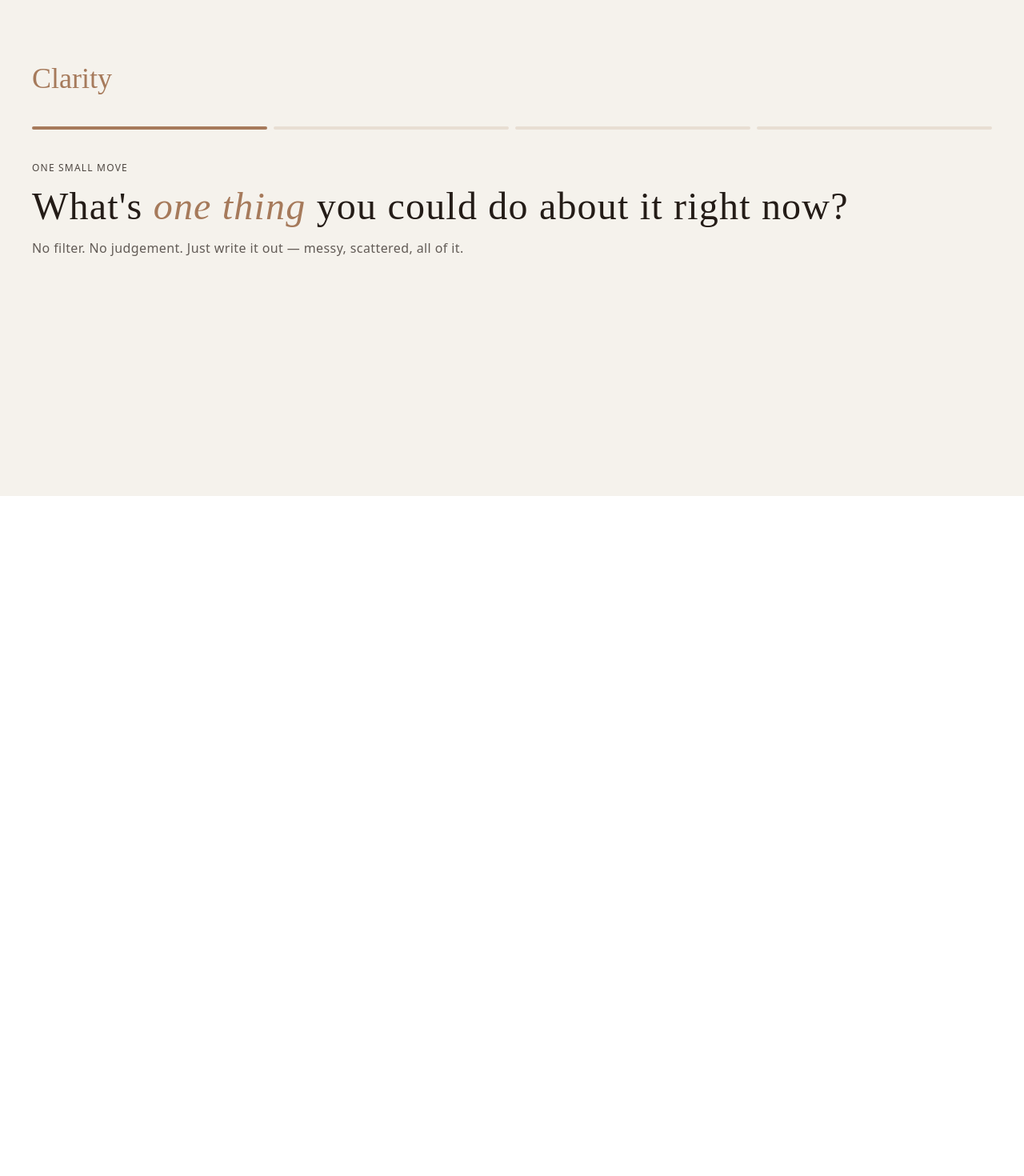
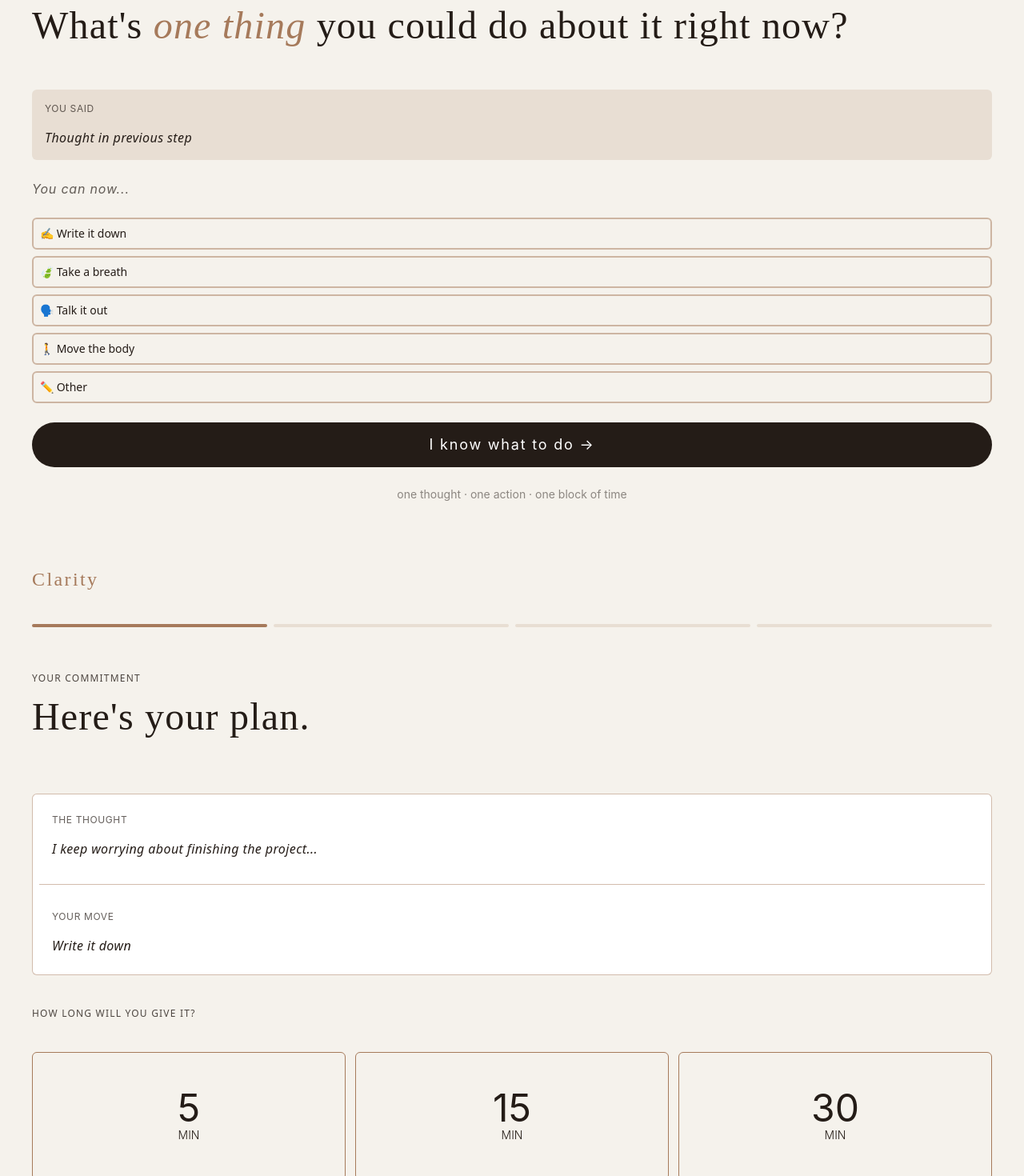
Before and after one commit to V-le319/clarity-for-overthinkers, a React (Create React App) app: page / in a window 1280 px wide. Shown: the part 1780-3250 px from the top of the page at 80% size. Before the commit the page ends 2400 px from the top, so only its background shows below. Built offline with nearby package versions, Linux system fonts and the light colour scheme.

Commit message:
complete 2nd + 3rd components layout + UI

```diff
--- a/src/ActionQuestion.tsx
+++ b/src/ActionQuestion.tsx
@@ -1,8 +1,12 @@
+import { useState } from "react"
+
 export function ActionQuestion() {
+    const [selected, setSelected] = useState<string | null>(null);
+
     return (
-        <div className="bg-mainBg h-screen max-w-screen p-6 md:p-10 flex flex-col justify-center items-start">
+        <div className="bg-mainBg min-h-screen max-w-screen p-6 md:p-10 flex flex-col gap-6 justify-center items-start">
             <div className="header w-full">
-                <h1 className="font-serif text-2xl md:text-4xl text-button mb-6 md:mb-10">Clarity</h1>
+                <h1 className="font-serif text-2xl font-extralight tracking-widest text-button mb-6 md:mb-10">Clarity</h1>
                 <div className="flex gap-2 w-full">
                     <div className="h-1 w-full bg-button rounded-md"></div>
                     <div className="h-1 w-full bg-lightBg rounded-md"></div>
@@ -11,12 +15,61 @@ export function ActionQuestion() {
                 </div>
                 </div>
 
-                <div className="thought-question py-10 ">
-                <p className="text-text font-sans uppercase  font-light opacity-80 text-xs tracking-widest ">one small move</p>
-                <h1 className="text-text font-serif font-light text-4xl md:text-5xl py-4 tracking-wide">
+                <div className="action-question py-4 ">
+                    <p className="text-text font-sans uppercase  font-light opacity-80 text-xs tracking-widest ">one small move</p>
+                    <h1 className="text-text font-serif font-light text-4xl md:text-5xl py-4  tracking-wide">
                     What's <span className="text-button italic">one thing</span> you could do about it right now?
                     </h1>
-                <p className="text-text font-sans  opacity-70 text-sm md:text-base tracking-wide ">No filter. No judgement. Just write it out — messy, scattered, all of it.</p>
+                </div>
+
+                <div className="w-full h-auto bg-lightBg p-4 rounded-md flex flex-col gap-4 justify-center items-start">
+                    <h2 className="text-text opacity-70 uppercase tracking-wider text-xs">you said</h2>
+                    <p id="thought" className="text-text font-sans tracking-wide italic">Thought in previous step</p>
+                </div>
+
+                <div className="h-full w-full text-text text-opacity-70 italic tracking-wider ">
+                    <p>You can now...</p>
+                </div>
+
+                <div className="h-full w-full flex flex-col gap-2">
+                    <div onClick={() => setSelected('write')}
+                        className={`h-10 w-full p-2 border-2 flex items-center cursor-pointer text-text font-sans text-sm rounded-md
+    ${selected === 'write' ? 'bg-lightBg text-text border-button border-opacity-50' : 'border-button border-opacity-50 hover:bg-lightBg'}`}>
+                        ✍ Write it down</div>
+                    <div onClick={() => setSelected('breathe')}
+                        className={`h-10 w-full p-2 border-2 flex items-center cursor-pointer text-text font-sans text-sm rounded-md
+    ${selected === 'breathe' ? 'bg-lightBg text-text border-button border-opacity-50' : 'border-button border-opacity-50 hover:bg-lightBg'}`}>
+                        🍃 Take a breath</div>
+                    <div onClick={()=> setSelected('talk')}
+                        className={`h-10 w-full p-2 border-2 flex items-center cursor-pointer text-text font-sans text-sm rounded-md
+    ${selected === 'talk' ? 'bg-lightBg text-text border-button border-opacity-50' : 'border-button border-opacity-50 hover:bg-lightBg'}`}>
+                       🗣️ Talk it out</div>
+                    <div onClick={()=> setSelected('move')}
+                        className={`h-10 w-full p-2 border-2 flex items-center cursor-pointer text-text font-sans text-sm rounded-md
+    ${selected === 'move' ? 'bg-lightBg text-text border-button border-opacity-50' : 'border-button border-opacity-50 hover:bg-lightBg'}`}>
+                        🚶 Move the body</div>
+                    <div onClick={() => setSelected('other')}
+                        className={`w-full  p-2 border-2 flex items-center cursor-pointer text-text font-sans text-sm rounded-md
+    ${selected === 'other' ? 'bg-lightBg border-button' : 'border-button border-opacity-50 hover:bg-lightBg'}`}>
+
+                    {selected === 'other' ? (
+                        <textarea
+                            className="w-full h-auto p-2 bg-transparent outline-none resize-none text-sm font-sans text-text"
+                            placeholder="I'm going to..."
+                            rows={2}
+                            autoFocus
+                                            />
+                             ) : (
+                    <span>✏️ Other</span>
+                     )}
+
+</div>
+                </div>
+
+                     <div className="w-full">
+                <button className="w-full h-10 md:h-14 tracking-widest  bg-text rounded-full text-white transform md:text-lg hover:bg-button">
+                    I know what to do →</button>
+                <p className="text-center mt-6 text-text opacity-50 text-sm">one thought · one action · one block of time</p>
             </div>
 
         </div>
--- a/src/App.tsx
+++ b/src/App.tsx
@@ -1,5 +1,6 @@
 import { ActionQuestion } from "./ActionQuestion";
 import { ThoughtQuestion } from "./ThoughtQuestion";
+import { TimeChoice } from "./TimeChoice";
 
 function App() {
   return (
@@ -35,6 +36,7 @@ function App() {
 
       <ThoughtQuestion/>
       <ActionQuestion/>
+      <TimeChoice/>
 
     </>
 
--- a/src/ThoughtQuestion.tsx
+++ b/src/ThoughtQuestion.tsx
@@ -27,7 +27,8 @@ export function ThoughtQuestion() {
             </div>
 
             <div className="w-full">
-                <button className="w-full h-10 md:h-14 tracking-widest  bg-text rounded-full text-white transform md:text-lg hover:bg-button">Got it</button>
+                <button className="w-full h-10 md:h-14 tracking-widest  bg-text rounded-full text-white transform md:text-lg hover:bg-button">
+                    Got it →</button>
                 <p className="text-center mt-6 text-text opacity-50 text-sm">one thought · one action · one block of time</p>
             </div>
         </div>
--- a/src/TimeChoice.tsx
+++ b/src/TimeChoice.tsx
@@ -1,8 +1,12 @@
+import { useState } from "react"
+
 export function TimeChoice() {
+        const [selectedTimer, setselectedTimer] = useState<number | null>(null)
+
     return (
-        <div className="bg-mainBg h-screen max-w-screen p-6 md:p-10 flex flex-col justify-center items-start">
+        <div className="bg-mainBg min-h-screen max-w-screen p-6 md:p-10 flex flex-col gap-10 justify-center items-start">
             <div className="header w-full">
-                <h1 className="font-serif text-2xl md:text-4xl text-button mb-6 md:mb-10">Clarity</h1>
+                <h1 className="font-serif text-2xl font-extralight tracking-widest text-button mb-6 md:mb-10">Clarity</h1>
                 <div className="flex gap-2 w-full">
                     <div className="h-1 w-full bg-button rounded-md"></div>
                     <div className="h-1 w-full bg-lightBg rounded-md"></div>
@@ -11,6 +15,66 @@ export function TimeChoice() {
                 </div>
                 </div>
 
+            <div className="action-question py-4 ">
+                    <p className="text-text font-sans uppercase  font-light opacity-80 text-xs tracking-widest ">
+                        Your commitment</p>
+                    <h1 className="text-text font-serif font-light text-4xl md:text-5xl py-4  tracking-wide">
+                   Here's your plan.
+                    </h1>
+                </div>
+
+            <div className="h-1/4 w-full bg-white border border-button border-opacity-50 rounded-md flex flex-col justify-center gap-4 p-2">
+                <div className="w-full h-auto p-4 rounded-md flex flex-col gap-4 justify-center items-start">
+                    <h2 className="text-text opacity-70 uppercase tracking-wider text-xs">The Thought</h2>
+                    <p id="thought"  className="text-text font-sans tracking-wide italic">I keep worrying about finishing the project...</p>
+                {/*adding logic later to register previous thought to this */}
+                </div>
+
+                <div className="h-px w-full bg-button bg-opacity-50"></div>
+
+                <div className="w-full h-auto p-4 rounded-md flex flex-col gap-4 justify-center items-start">
+                    <h2 className="text-text opacity-70 uppercase tracking-wider text-xs">Your move</h2>
+                    <p id="action"  className="text-text font-sans tracking-wide italic">Write it down</p>
+                {/*adding logic later to register previous choice of action to this */}
+                </div>
+            </div>
+
+            <div className="time-choice h-auto w-full flex flex-col gap-10">
+                <p className="text-text font-sans uppercase  font-light opacity-80 text-xs tracking-widest ">
+                        How long will you give it?</p>
+
+                        {/*make sure to not set fixed bg-colour in className when setting condition for select */}
+                <div className="h-40 w-full grid grid-cols-3 gap-3">
+                    <div onClick={()=> setselectedTimer(5)}
+                        className={` text-text border cursor-pointer border-button rounded-md flex flex-col justify-center items-center
+                            ${selectedTimer === 5 ? 'bg-lightBg' : 'bg-mainBg'}`
+                         }>
+                        <h3 className="text-5xl">5</h3>
+                        <p className="uppercase font-light text-sm">min</p>
+                    </div>
+                    <div onClick={()=> setselectedTimer(15)}
+                        className={` text-text border cursor-pointer border-button rounded-md flex flex-col justify-center items-center
+                          ${selectedTimer === 15 ? 'bg-lightBg' : 'bg-mainBg'}      `
+                        }>
+                        <h3 className="text-5xl ">15</h3>
+                        <p className="uppercase font-light text-sm">min</p>
+                    </div>
+                    <div onClick={()=> setselectedTimer(30)}
+                        className={` text-text border cursor-pointer border-button rounded-md flex flex-col justify-center items-center
+                          ${selectedTimer === 30 ? 'bg-lightBg' : 'bg-mainBg'}      `
+                        }>
+                        <h3 className="text-5xl">30</h3>
+                        <p className="uppercase font-light text-sm">min</p>
+                    </div>
+                </div>
+            </div>
+
+            <div className="w-full">
+                <button className="w-full h-10 md:h-14 tracking-widest  bg-text rounded-full text-white transform md:text-lg hover:bg-button">
+                    Begin →</button>
+                <p className="text-center mt-6 text-text opacity-50 text-sm">one thought · one action · one block of time</p>
+            </div>
+
         </div>
     )
 }
```
